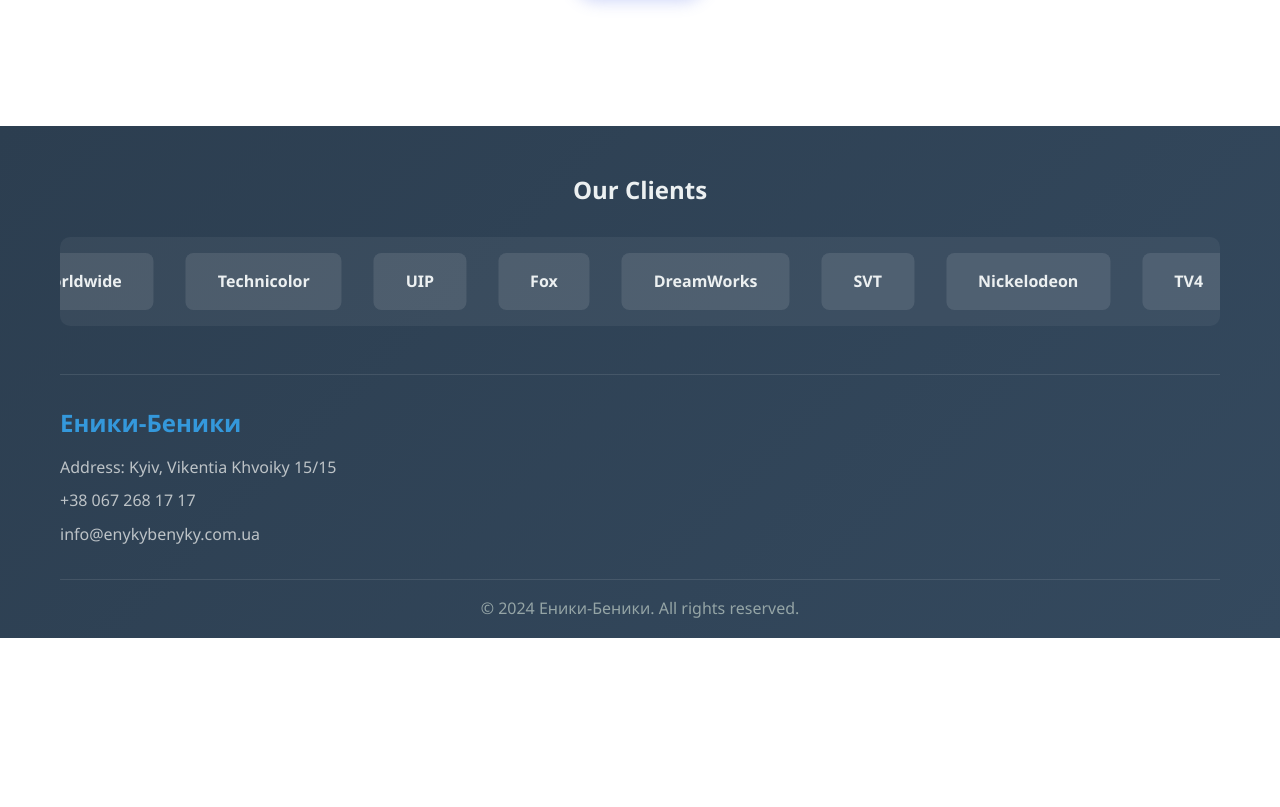
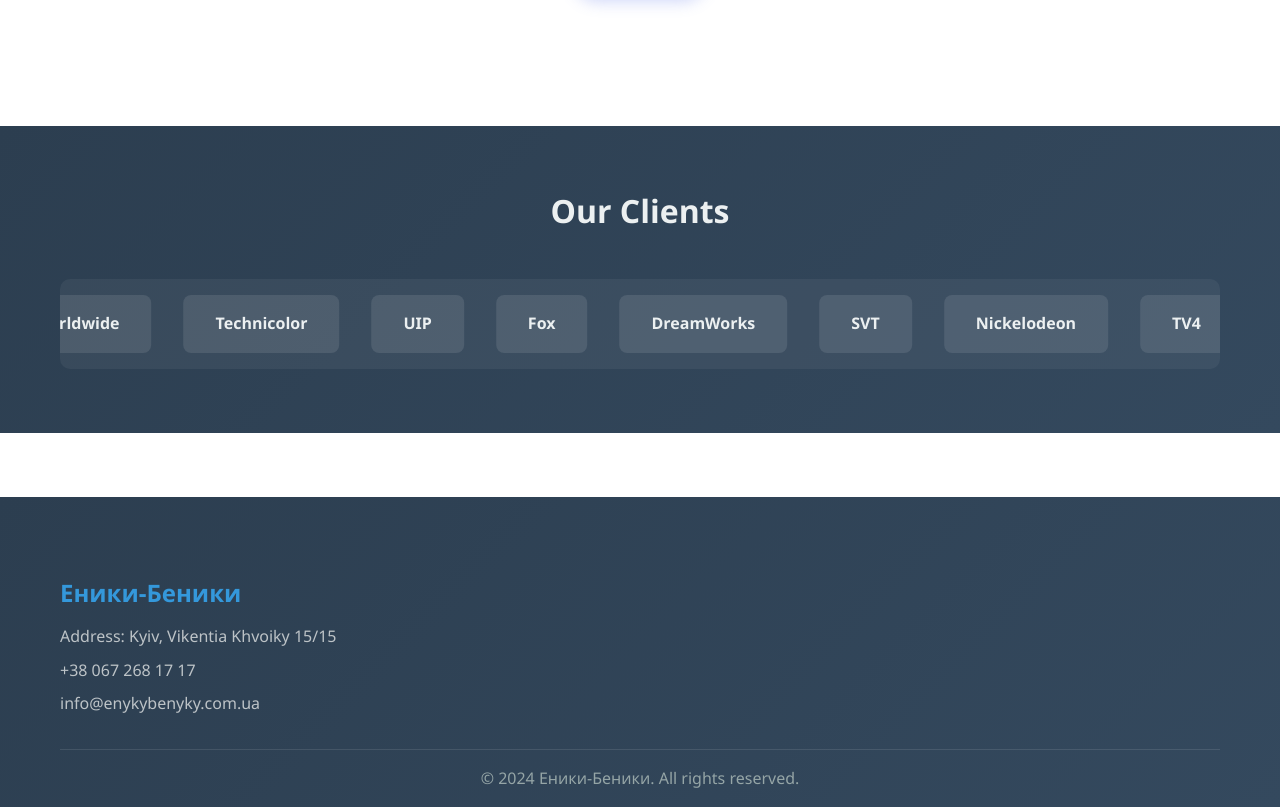
Before and after one commit to SidoryakaSergey/enyky-benyky, a React (Vite) app: page / in a window 1280 px wide. Shown: the part 1204-2011 px from the top of the page. Before the commit the page ends 1842 px from the top, so only its background shows below. Built offline with nearby package versions, Linux system fonts and the light colour scheme.

Commit message:
\feat: Move clients section from footer to home page"

```diff
--- a/src/components/layout/Footer.tsx
+++ b/src/components/layout/Footer.tsx
@@ -5,37 +5,9 @@
 export const Footer: React.FC = () => {
   const { t } = useTranslation();
 
-  const clients = [
-    'BBC Worldwide',
-    'Technicolor',
-    'UIP',
-    'Fox',
-    'DreamWorks',
-    'SVT',
-    'Nickelodeon',
-    'TV4',
-    'Warner Bros',
-    'NBCUniversal',
-    'Nordisk Film',
-    'Entertainment One',
-  ];
-
   return (
     <footer className="footer">
       <div className="container">
-        <div className="clients-section">
-          <h3>{t('footer.clients')}</h3>
-          <div className="clients-banner">
-            <div className="clients-scroll">
-              {[...clients, ...clients].map((client, index) => (
-                <div key={index} className="client-logo">
-                  {client}
-                </div>
-              ))}
-            </div>
-          </div>
-        </div>
-
         <div className="footer-content">
           <div className="footer-info">
             <h3>Еники-Беники</h3>
--- a/src/pages/Home.tsx
+++ b/src/pages/Home.tsx
@@ -6,6 +6,21 @@
 
 export const Home: React.FC = () => {
   const { t } = useTranslation();
+
+  const clients = [
+    'BBC Worldwide',
+    'Technicolor',
+    'UIP',
+    'Fox',
+    'DreamWorks',
+    'SVT',
+    'Nickelodeon',
+    'TV4',
+    'Warner Bros',
+    'NBCUniversal',
+    'Nordisk Film',
+    'Entertainment One',
+  ];
 
   return (
     <div className="home">
@@ -56,6 +71,21 @@
           </div>
         </div>
       </section>
+
+      <section className="clients-section">
+        <div className="container">
+          <h2>{t('footer.clients')}</h2>
+          <div className="clients-banner">
+            <div className="clients-scroll">
+              {[...clients, ...clients].map((client, index) => (
+                <div key={index} className="client-logo">
+                  {client}
+                </div>
+              ))}
+            </div>
+          </div>
+        </div>
+      </section>
     </div>
   );
 };
--- a/src/styles/components/Footer.css
+++ b/src/styles/components/Footer.css
@@ -9,52 +9,7 @@
   padding: 3rem 20px 1rem;
 }
 
-.clients-section {
-  margin-bottom: 3rem;
-}
-
-.clients-section h3 {
-  text-align: center;
-  font-size: 1.5rem;
-  margin-bottom: 2rem;
-  color: #ecf0f1;
-}
-
-.clients-banner {
-  overflow: hidden;
-  position: relative;
-  background: rgba(255, 255, 255, 0.05);
-  border-radius: 10px;
-  padding: 1rem;
-}
-
-.clients-scroll {
-  display: flex;
-  animation: scroll 30s linear infinite;
-  gap: 2rem;
-}
-
-.client-logo {
-  flex-shrink: 0;
-  padding: 1rem 2rem;
-  background: rgba(255, 255, 255, 0.1);
-  border-radius: 8px;
-  font-weight: 600;
-  color: #ecf0f1;
-  white-space: nowrap;
-}
-
-@keyframes scroll {
-  0% {
-    transform: translateX(0);
-  }
-  100% {
-    transform: translateX(-50%);
-  }
-}
-
 .footer-content {
-  border-top: 1px solid rgba(255, 255, 255, 0.1);
   padding-top: 2rem;
   margin-bottom: 2rem;
 }
@@ -82,14 +37,4 @@
   .footer .container {
     padding: 2rem 15px 1rem;
   }
-
-  .clients-scroll {
-    animation-duration: 20s;
-    gap: 1rem;
-  }
-
-  .client-logo {
-    padding: 0.8rem 1.5rem;
-    font-size: 0.9rem;
-  }
 }
--- a/src/styles/pages/Home.css
+++ b/src/styles/pages/Home.css
@@ -130,6 +130,56 @@
   line-height: 1.6;
 }
 
+/* Clients Section */
+.clients-section {
+  background: linear-gradient(135deg, #2c3e50 0%, #34495e 100%);
+  color: white;
+  padding: 4rem 0;
+  margin-top: 4rem;
+}
+
+.clients-section h2 {
+  text-align: center;
+  font-size: 2rem;
+  margin-bottom: 3rem;
+  color: #ecf0f1;
+  background: none;
+  -webkit-text-fill-color: initial;
+}
+
+.clients-banner {
+  overflow: hidden;
+  position: relative;
+  background: rgba(255, 255, 255, 0.05);
+  border-radius: 10px;
+  padding: 1rem;
+}
+
+.clients-scroll {
+  display: flex;
+  animation: clientsScroll 30s linear infinite;
+  gap: 2rem;
+}
+
+.client-logo {
+  flex-shrink: 0;
+  padding: 1rem 2rem;
+  background: rgba(255, 255, 255, 0.1);
+  border-radius: 8px;
+  font-weight: 600;
+  color: #ecf0f1;
+  white-space: nowrap;
+}
+
+@keyframes clientsScroll {
+  0% {
+    transform: translateX(0);
+  }
+  100% {
+    transform: translateX(-50%);
+  }
+}
+
 /* Mobile Styles */
 @media (max-width: 768px) {
   .hero .container {
@@ -149,4 +199,14 @@
   .services-grid {
     grid-template-columns: 1fr;
   }
+
+  .clients-scroll {
+    animation-duration: 20s;
+    gap: 1rem;
+  }
+
+  .client-logo {
+    padding: 0.8rem 1.5rem;
+    font-size: 0.9rem;
+  }
 }
```
Also changed, not shown: src/styles/globals.css (+65 -24 lines), 1 other file (tests, documents, lock files or other folders).
